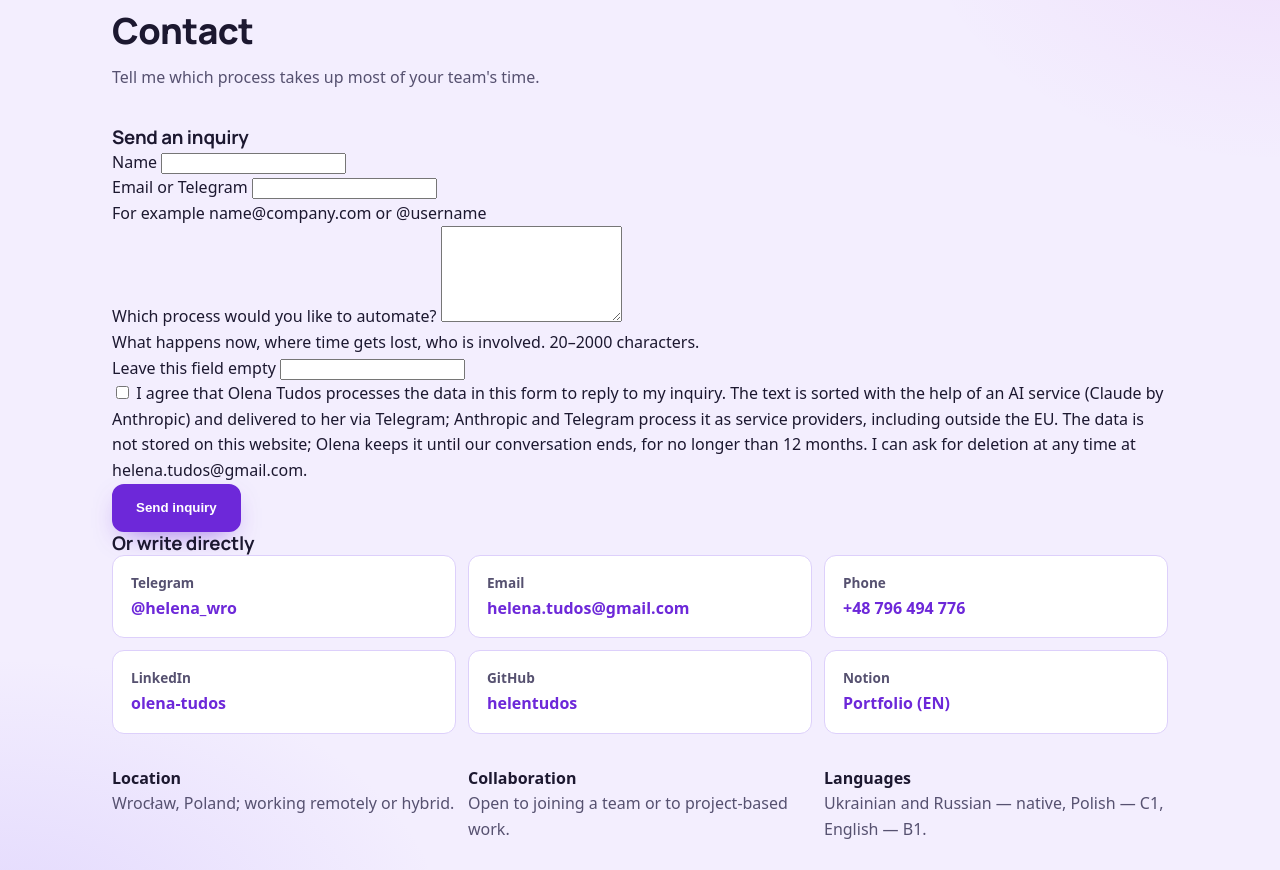
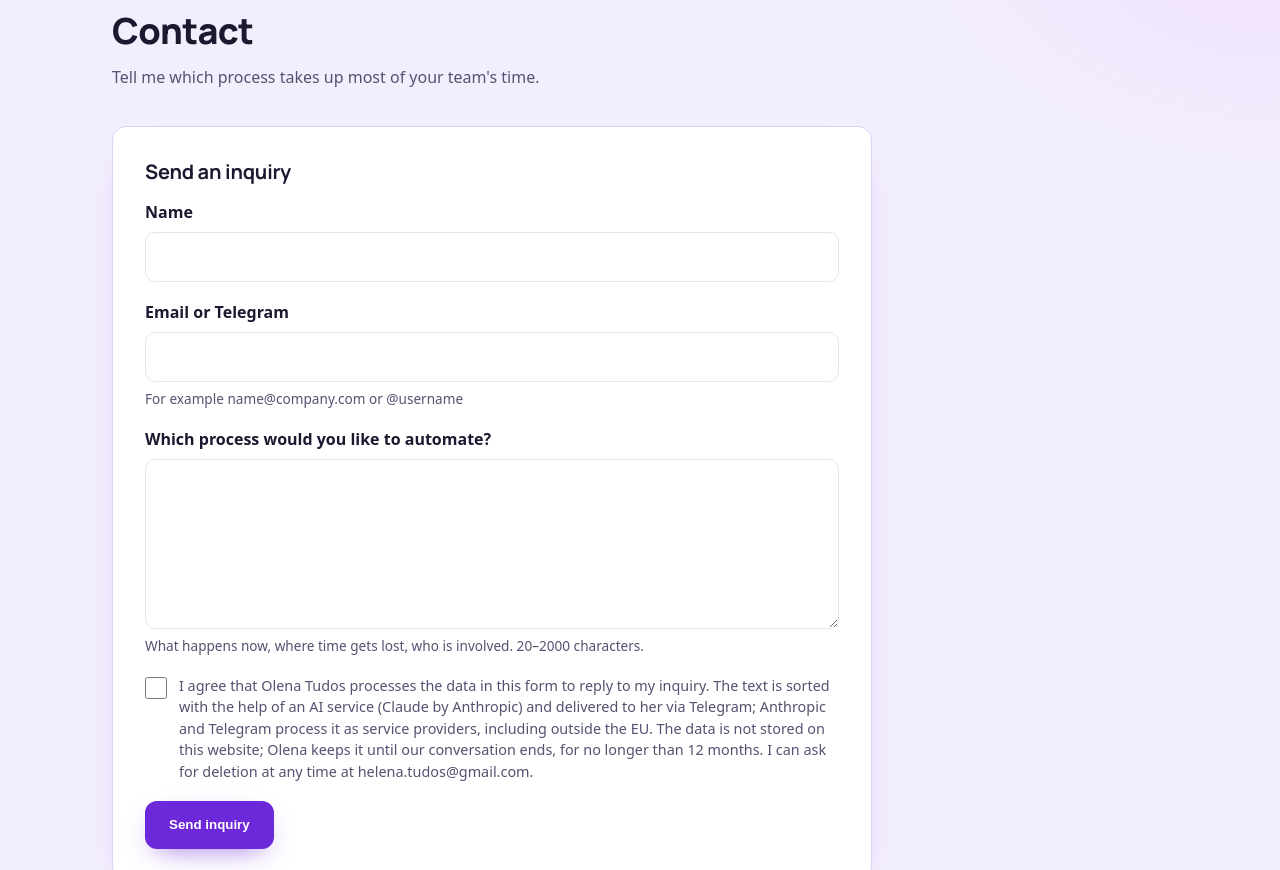
Before and after one commit to helentudos/olena-tudos-site, a website: page index.html in a window 1280 px wide. Shown: the part 6380-7250 px from the top of the page. Drawn offline with Linux system fonts and the light colour scheme.

Commit message:
Style the inquiry form for both themes
Co-Authored-By: Claude Opus 5.5 <noreply@anthropic.com>
Claude-Session: https://claude.ai/code/session_01DY6oHzPq3NvX2qY67FwbA9

```diff
--- a/css/styles.css
+++ b/css/styles.css
@@ -35,6 +35,8 @@
   --skeleton: linear-gradient(90deg, #ece8f6, #f6f3fc);
   --hl: linear-gradient(90deg, #6d28d9, #a21caf);
   --ok: #15803d;
+  --error: #b91c1c;              /* 6.5:1 on white */
+  --input-bg: #ffffff;
   --note-bg: #fff4e5;   --note-text: #7a4100;
   --chip-ok-bg: #ecfdf3; --chip-ok-text: #166534;
   --p1-bg: #fee2e2; --p1-text: #991b1b; --p1-bar: #dc2626;
@@ -92,6 +94,9 @@ a:hover { color: var(--accent-strong); }
 }
 
 main:focus { outline: none; }
+
+/* The hidden attribute always wins over component display rules */
+[hidden] { display: none !important; }
 
 .visually-hidden {
   position: absolute !important;
@@ -941,6 +946,84 @@ main:focus { outline: none; }
 .facts dt { font-weight: 600; }
 .facts dd { margin: 0; color: var(--muted); }
 
+/* ---------- Inquiry form ---------- */
+.lead-box {
+  max-width: 760px;
+  margin-bottom: 40px;
+  padding: 22px;
+  border: 1px solid var(--accent-line);
+  border-radius: var(--radius);
+  background: var(--surface);
+  box-shadow: 0 18px 40px -28px rgba(91, 33, 182, 0.45);
+}
+.lead-title { font-size: 1.25rem; margin-bottom: 16px; }
+.lead-form { display: grid; gap: 18px; }
+.field { display: grid; gap: 6px; }
+.field label { font-weight: 600; }
+.field input[type="text"],
+.field textarea {
+  width: 100%;
+  min-height: 48px;
+  padding: 12px 14px;
+  border: 1px solid var(--border);
+  border-radius: 10px;
+  background: var(--input-bg);
+  color: var(--text);
+  font: inherit;
+  line-height: 1.5;
+}
+.field textarea { resize: vertical; min-height: 140px; }
+.field input[type="text"]:hover,
+.field textarea:hover { border-color: var(--accent-line); }
+.field input[type="text"]:focus-visible,
+.field textarea:focus-visible { border-color: var(--accent); outline-offset: 1px; }
+.field [aria-invalid="true"] { border-color: var(--error); box-shadow: 0 0 0 1px var(--error); }
+.field-hint { color: var(--muted); font-size: 0.85rem; }
+.field-error { color: var(--error); font-size: 0.88rem; font-weight: 600; }
+
+.consent {
+  grid-template-columns: auto 1fr;
+  align-items: start;
+  column-gap: 12px;
+}
+.consent input {
+  width: 22px; height: 22px;
+  margin: 2px 0 0;
+  accent-color: var(--accent-fill);
+}
+.consent label { font-weight: 400; font-size: 0.9rem; color: var(--muted); line-height: 1.5; }
+.consent .field-error { grid-column: 1 / -1; }
+
+/* Honeypot: off-screen, not focusable, ignored by screen readers */
+.hp { position: absolute; left: -10000px; top: auto; width: 1px; height: 1px; overflow: hidden; }
+
+.form-actions { display: grid; gap: 10px; justify-items: start; }
+.form-actions .btn { width: 100%; }
+.form-actions .btn:disabled { opacity: 0.7; cursor: progress; }
+.form-status { font-weight: 600; min-height: 1.6em; }
+.form-status[data-i18n^="form.error"] { color: var(--error); }
+
+.lead-result { display: grid; gap: 12px; }
+.lead-result:focus { outline: none; }
+.lead-thanks { font-family: var(--font-head); font-size: 1.2rem; font-weight: 800; }
+.lead-will-reply { color: var(--muted); }
+.lead-reply {
+  padding: 14px 16px;
+  border-left: 3px solid var(--accent);
+  border-radius: 0 10px 10px 0;
+  background: var(--accent-soft);
+}
+.lead-reply-text { white-space: pre-line; }
+.lead-reply-label { margin-top: 8px; color: var(--muted); font-size: 0.8rem; font-weight: 600; }
+
+.contacts-title { font-size: 1.1rem; margin-bottom: 14px; }
+
+@media (min-width: 600px) {
+  .lead-box { padding: 32px; }
+  .form-actions { grid-template-columns: auto 1fr; align-items: center; column-gap: 18px; }
+  .form-actions .btn { width: auto; }
+}
+
 /* ---------- Footer ---------- */
 .site-footer {
   border-top: 1px solid var(--border);
@@ -1141,6 +1224,8 @@ main:focus { outline: none; }
   --skeleton: linear-gradient(90deg, rgba(255, 255, 255, 0.1), rgba(255, 255, 255, 0.16));
   --hl: linear-gradient(90deg, #c4b5fd, #f0abfc);
   --ok: #4ade80;
+  --error: #fca5a5;
+  --input-bg: #120b28;
   --note-bg: rgba(251, 191, 36, 0.16);  --note-text: #fcd34d;
   --chip-ok-bg: rgba(34, 197, 94, 0.16); --chip-ok-text: #86efac;
   --p1-bg: rgba(239, 68, 68, 0.2);  --p1-text: #fca5a5; --p1-bar: #f87171;
```
